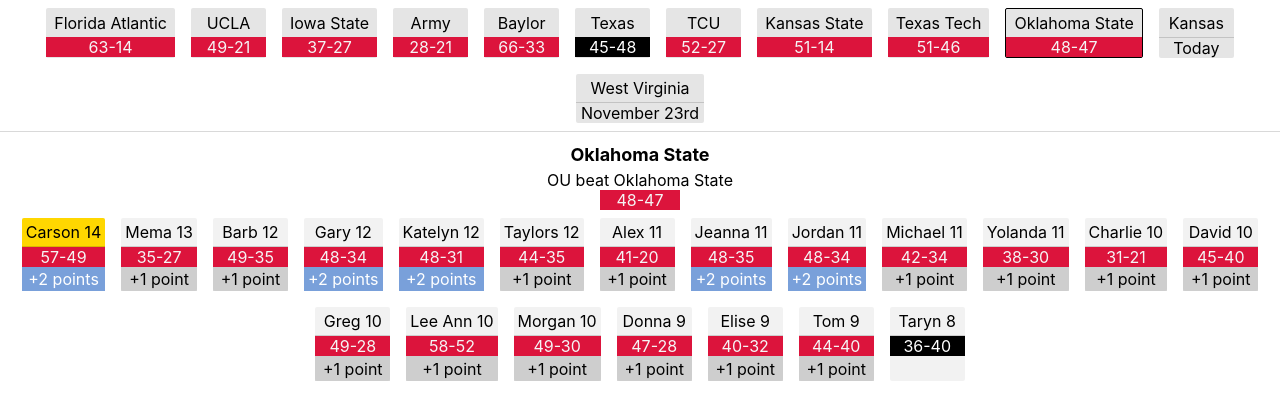
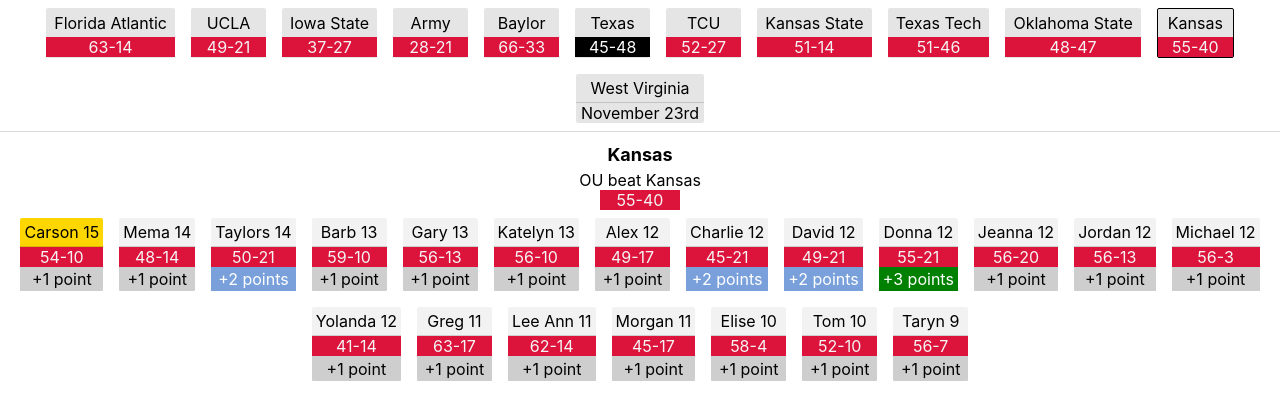
Before and after one commit to charliewynn/mema-football, a React (Create React App) app: page / in a window 1280 px wide. Shown: the top 420 px of the page. Built offline with nearby package versions, Linux system fonts and the light colour scheme.

Commit message:
fixed bug where unexpected winner caused error

```diff
--- a/src/App.js
+++ b/src/App.js
@@ -12,7 +12,17 @@
 		for (let p in PlayerData) {
 			PlayerData[p].points = 0;
 		}
+
 		for (let t of TeamData) {
+			if (t.ou === t.opp) {
+				t.winner = "tie";
+			}
+			if (t.ou > t.opp) {
+				t.winner = "ou-win";
+			}
+			if (t.ou < t.opp) {
+				t.winner = "opp-win";
+			}
 			if (t.ou === undefined) continue;
 			let bestOU = 1000;
 			let bestOPP = 1000;
@@ -22,15 +32,12 @@
 				game.points = 0;
 				if (game.ou === game.opp && t.ou === t.opp) {
 					game.points++;
-          t.winner = "tie";
 				}
 				if (game.ou > game.opp && t.ou > t.opp) {
 					game.points++;
-          t.winner = "ou-win";
 				}
 				if (game.ou < game.opp && t.ou < t.opp) {
 					game.points++;
-          t.winner = "opp-win";
 				}
 				if (game.points) {
 					const OUdiff = Math.abs(t.ou - PlayerData[p][t.name].ou);
--- a/src/TeamData.js
+++ b/src/TeamData.js
@@ -8,7 +8,12 @@
 	{ name: "TCU", ou: 52, opp: 27 },
 	{ name: "Kansas State", ou: 51, opp: 14 },
 	{ name: "Texas Tech", ou: 51, opp: 46 },
-  { name: "Oklahoma State", focus: true, inprogress: false, ou: 48, opp: 47 },
-  { name: "Kansas", date: "Today" },
+	{ name: "Oklahoma State", ou: 48, opp: 47 },
+	{
+		name: "Kansas",
+		ou: 55,
+		opp: 40,
+		focus: true
+	},
 	{ name: "West Virginia", date: "November 23rd" }
 ];
--- a/src/TeamDetail.js
+++ b/src/TeamDetail.js
@@ -16,7 +16,7 @@
     return (
       <div className="team-detail">
         <h1>{team.name}</h1>
-        {team.ou ? (
+        {team.ou !== undefined ? (
           <div className="team-result">
             <div>{result}</div>
             <div className={team.winner + " team-score"}>{score}</div>
--- a/src/Teams.js
+++ b/src/Teams.js
@@ -18,7 +18,7 @@
 						key={t.name}
 					>
 						<div className="team-name">{t.name}</div>
-            {t.ou ? (
+						{t.ou !== undefined ? (
 							<div className={t.winner + " team-score"}>
 								{t.ou}-{t.opp}
 							</div>
```
Also changed, not shown: 1 other file (tests, documents, lock files or other folders). Lines whose indentation alone changed are shown as unchanged.
